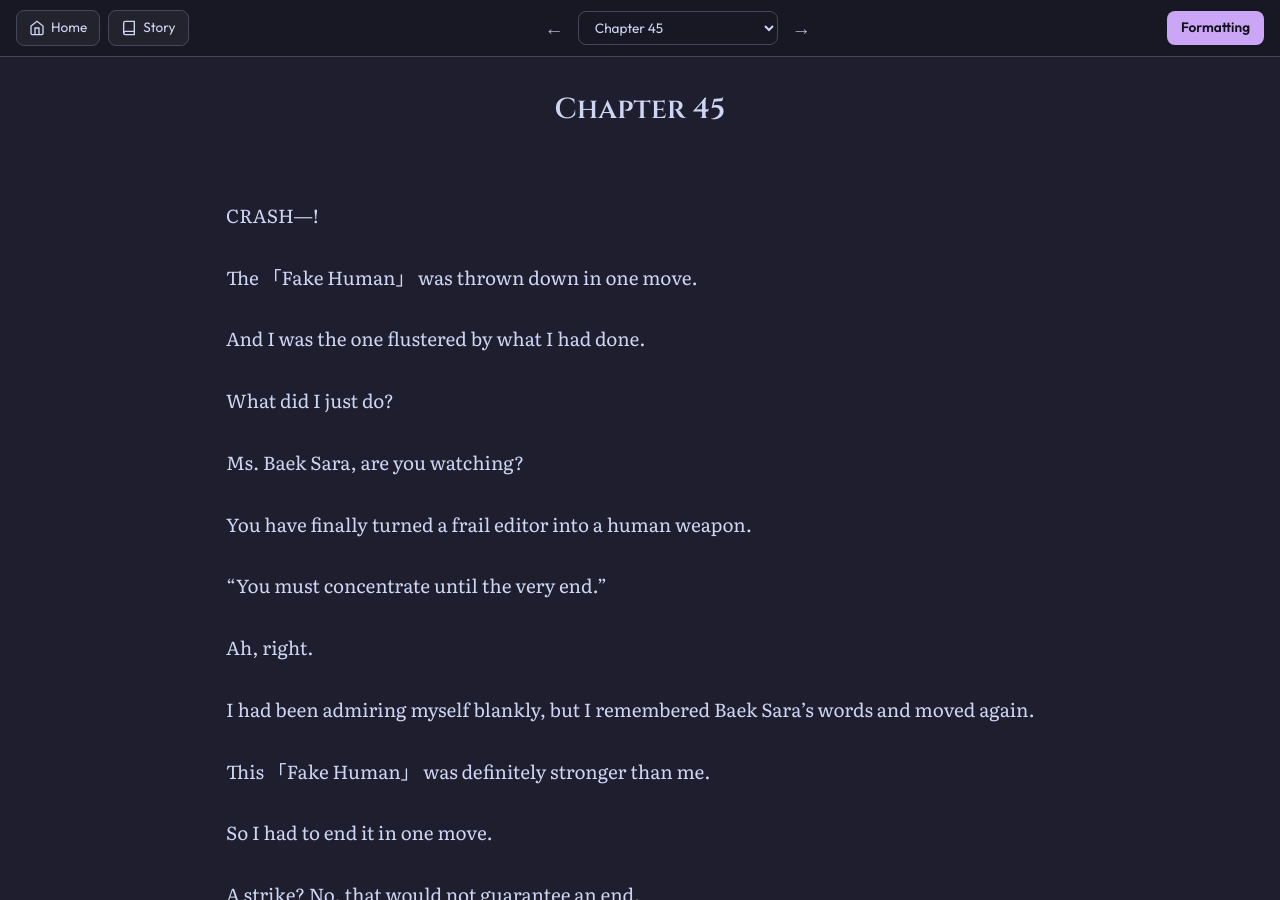
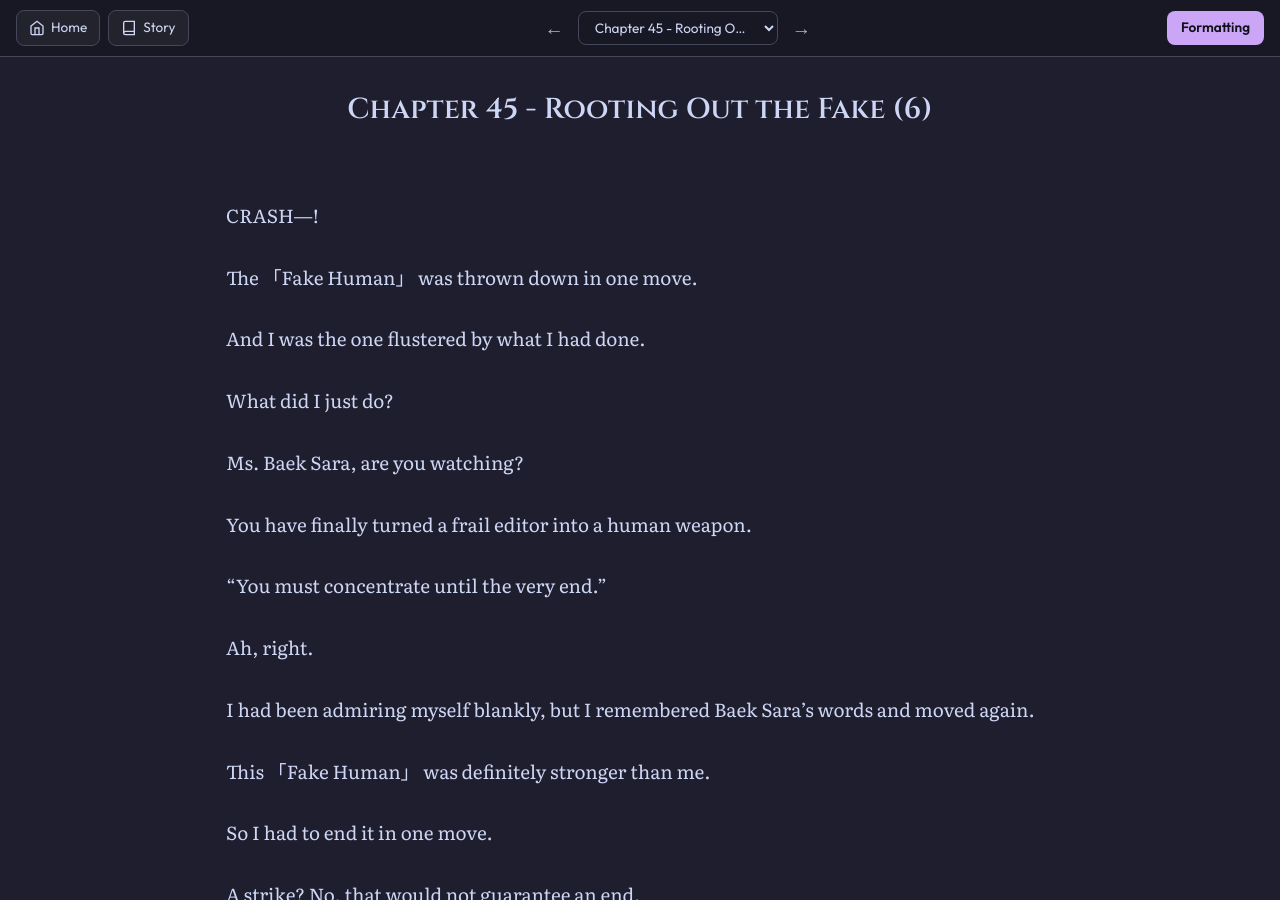
Before and after one commit to soleumn/soleumn.github.io, a Jekyll site: the page built from _chapters/esg/ch45.md, in a window 1280 px wide and 900 px high. Built offline with Jekyll 4.4.1, drawn with Linux system fonts in a browser that asks for light colours; comment, search, counter and statistics services are not loaded.

Commit message:
Update ch45.md

```diff
--- a/_chapters/esg/ch45.md
+++ b/_chapters/esg/ch45.md
@@ -1,5 +1,5 @@
 ---
-title: "Chapter 45"
+title: "Chapter 45 - Rooting Out the Fake (6)"
 categories: esg
 capitulo: 45
 ---
```
